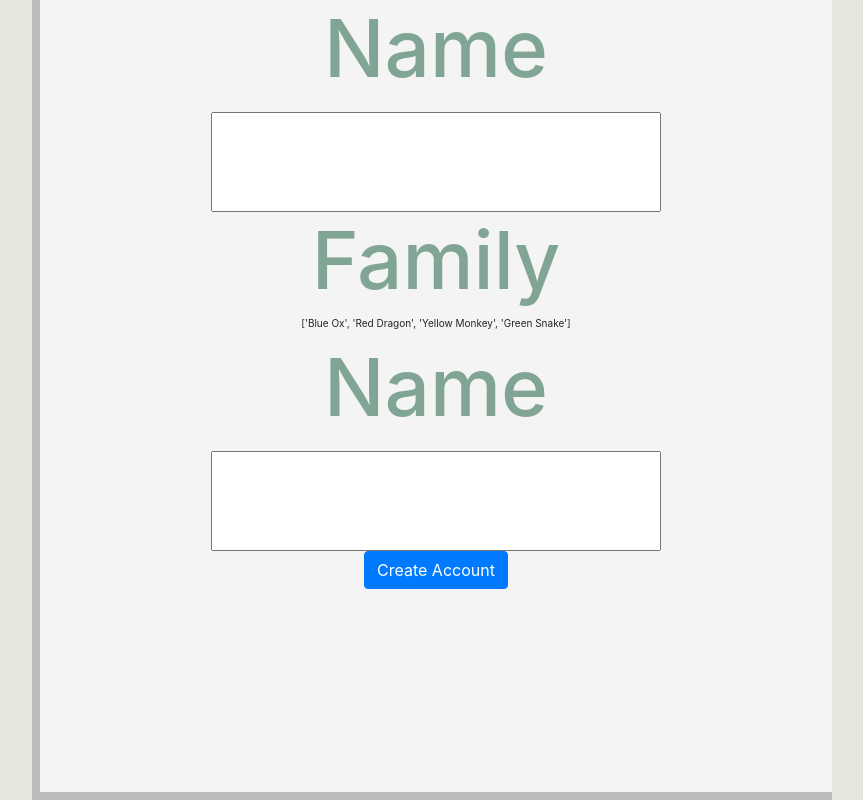
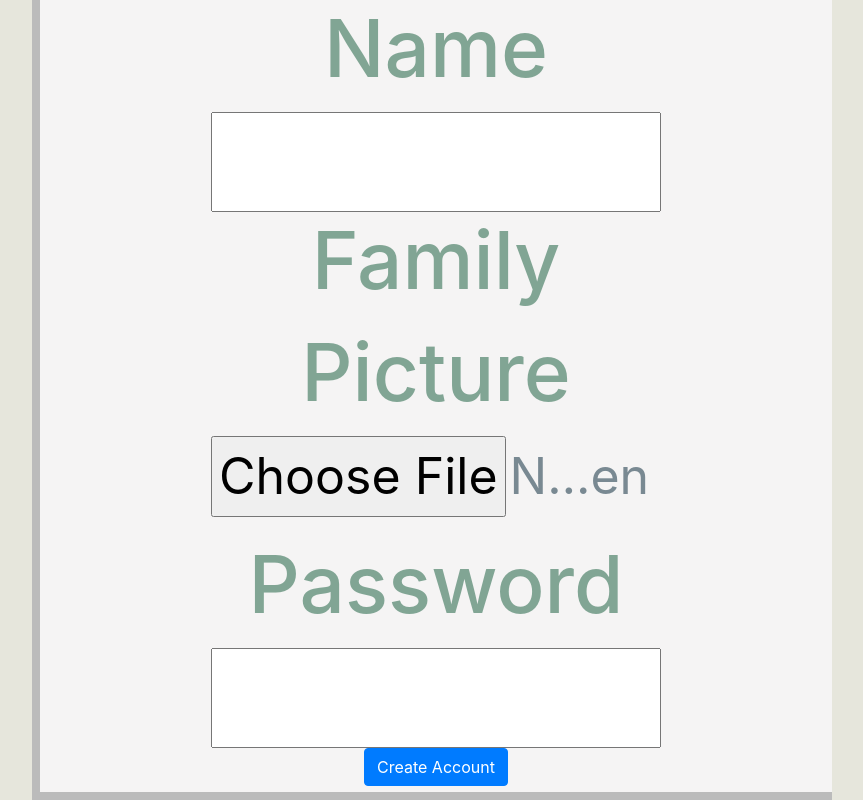
Before and after one commit to aibarrola/AffirmationMessenger, a Flask app: page /createEnvelope in a window 1280 px wide. Shown: the part 120-920 px from the top of the page, without its empty margins (352-1215 px from the left). Run offline with Flask 2, Linux system fonts and the light colour scheme; some libraries are stand-ins or nearby versions.

Commit message:
added fams and image_file to forms.py and set up html for those in createEnvelope.html

```diff
--- a/app_folder/forms.py
+++ b/app_folder/forms.py
@@ -1,9 +1,12 @@
 from flask_wtf import FlaskForm
-from wtforms import StringField, PasswordField, BooleanField, SubmitField
+from wtforms import StringField, PasswordField, BooleanField, SubmitField, RadioField, FileField
 from wtforms.validators import DataRequired
 
 from .__init__ import app
 from .models import User
+
+famArray = [('Blue Ox', 'Blue Ox'), ('Red Dragon','Red Dragon'),
+            ('Yellow Monkey','Yellow Monkey'), ('Green Snake','Green Snake')]
 
 class LoginForm(FlaskForm):
     username = StringField('Username', validators=[DataRequired()])
@@ -20,8 +23,8 @@ class LoginForm(FlaskForm):
 
 class RegistrationForm(FlaskForm):
     name = StringField('Name', validators=[DataRequired()])
-    # image_file = sometthiiinng
-    fam = StringField(['Blue Ox', 'Red Dragon', 'Yellow Monkey', 'Green Snake'], validators=[DataRequired()])
+    image_file = FileField('Picture')
+    fams = RadioField('Family', choices=famArray) #returns a string
     password = PasswordField('Password', validators=[DataRequired()])
     submit = SubmitField('Register')
 
--- a/app_folder/templates/createEnvelope.html
+++ b/app_folder/templates/createEnvelope.html
@@ -12,10 +12,17 @@
             <h2>{{ form.name.label }}</h2>
             {{ form.name(size=64) }}
 
-            <h2> Family </h2>
-            {{ form.fam.label }}
+            <!-- styling is linked to base.css, input -->
+            <h2>{{ form.fams.label }}</h2>
+            <!-- {% for option in form.fams %}
+              {{ option }} {{ option.label }}
+            {% endfor %} -->
 
-            <h2>{{ form.name.label }}</h2>
+            <!-- styling is linked to base.css, input -->
+            <h2>{{ form.image_file.label }}</h2>
+            {{ form.image_file }}
+
+            <h2>{{ form.password.label }}</h2>
             {{ form.password(size=32) }}
             <br>
 
```
Also changed, not shown: 1 other file.
